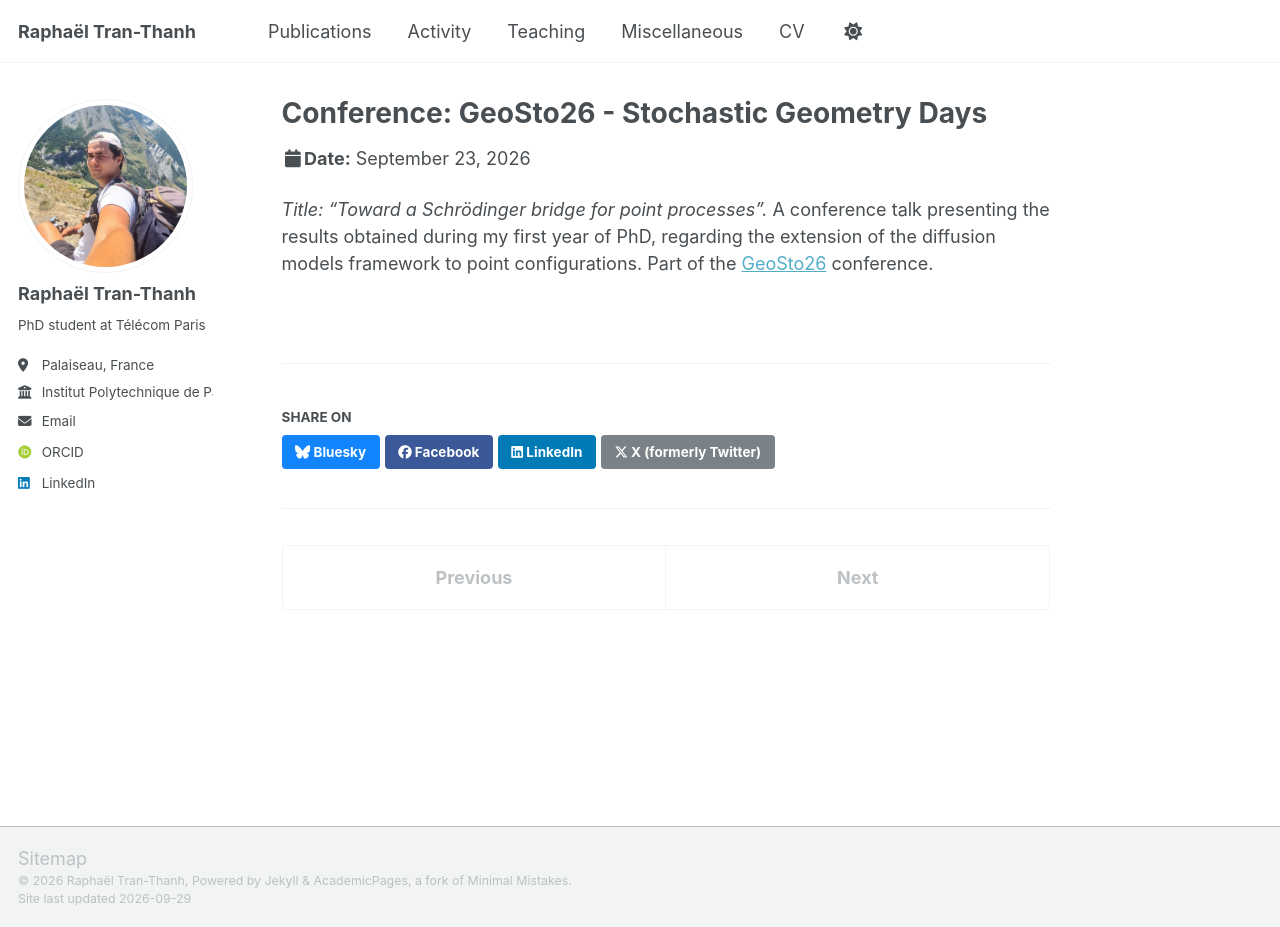
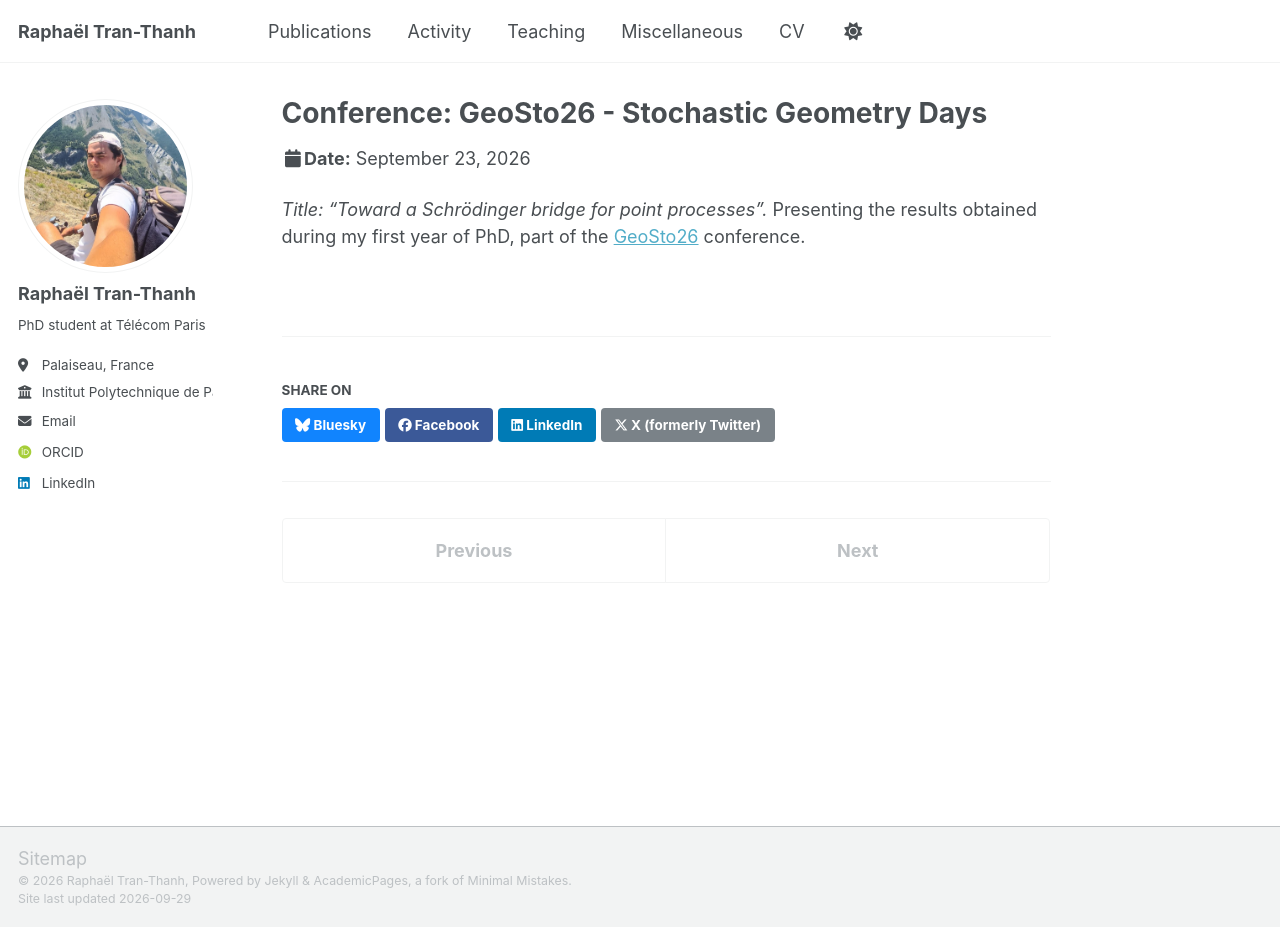
Before and after one commit to rtranthanh/rtranthanh.github.io, a Jekyll site: the page built from _talks/2026-09-23-rouen.md, in a window 1280 px wide and 927 px high. Built offline with Jekyll 4.4.1, drawn with Linux system fonts in a browser that asks for light colours; some web fonts are replaced; a script that is not in the unit is left out.

Commit message:
ça compile oui ou non ?

```diff
--- a/_talks/2026-09-23-rouen.md
+++ b/_talks/2026-09-23-rouen.md
@@ -9,4 +9,4 @@ location: "Rouen, France"
 ---
 
 *Title: "Toward a Schrödinger bridge for point processes".*
-A conference talk presenting the results obtained during my first year of PhD, regarding the extension of the diffusion models framework to point configurations. Part of the [GeoSto26](https://geosto26.sciencesconf.org/) conference.
+Presenting the results obtained during my first year of PhD, part of the [GeoSto26](https://geosto26.sciencesconf.org/) conference.
```
